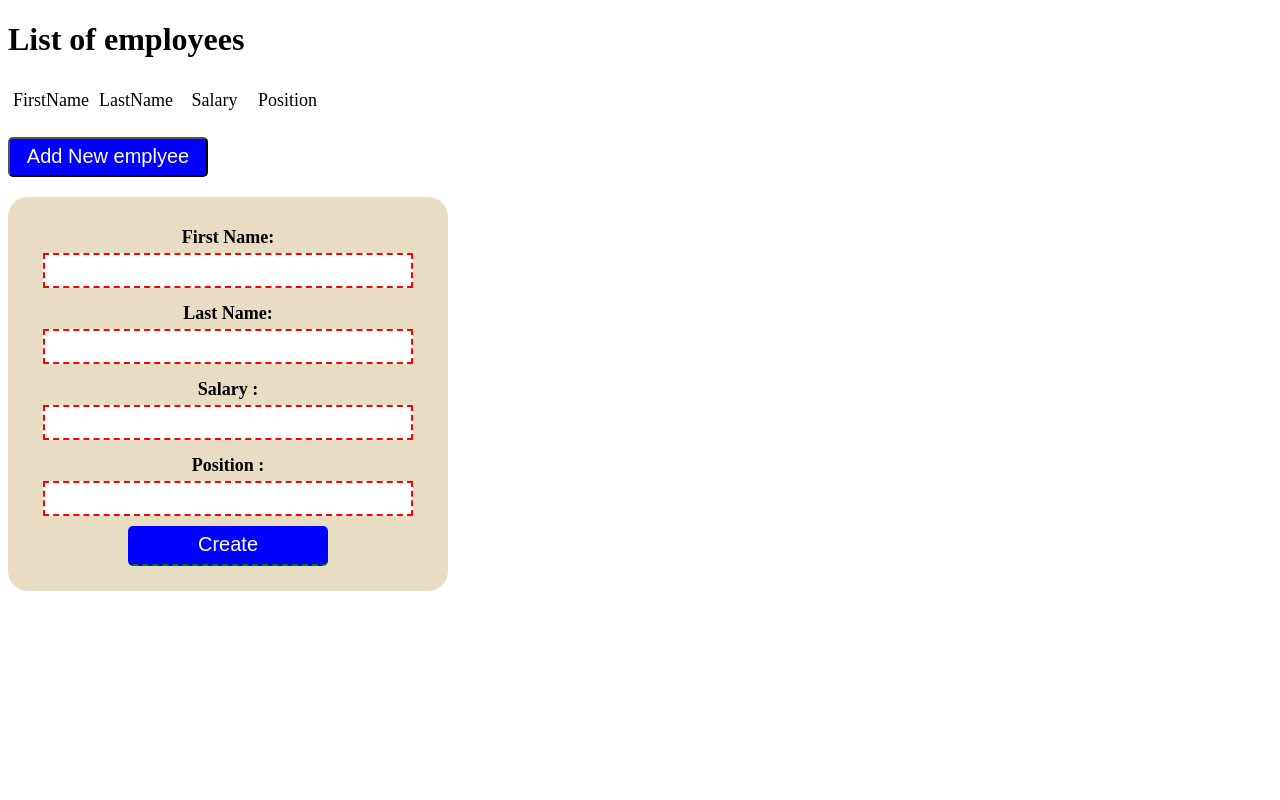
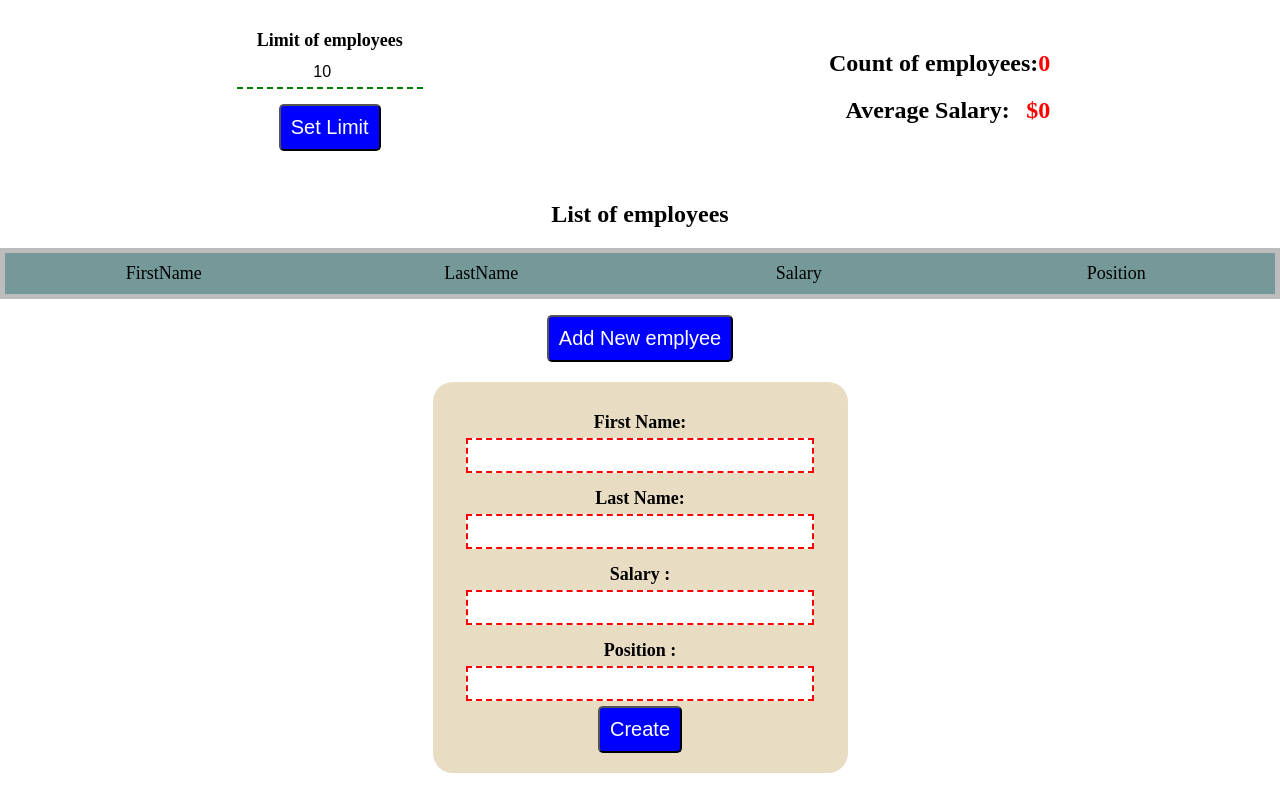
Before and after one commit to DmytroRoik/DOM-BOM_list-of-users, a plain HTML site: page index.html in a window 1280 px wide. Both pictures are taken after a click on the button "Add New emplyee". Drawn offline with Linux system fonts and the light colour scheme.

Commit message:
add style and fixed bug

```diff
--- a/css/styles.css
+++ b/css/styles.css
@@ -1,13 +1,47 @@
+html,body{
+	padding: 0;
+	margin: 0;
+}
+/*head start*/
+.generalInfo{
+	text-align: center;
+	display: flex;
+	justify-content: space-around;
+	padding: 30px;
+}
+.limit{
+	width:200px;
+}
+#limitUser{
+	margin-bottom: 15px;
+}
+.list-header{
+	background-color: rgba(12,100,100,.4);
+}
+
+.tablo span{
+	color: red;
+	float: right;
+}
+/*head end*/
+#emlpSection{
+	display: flex;
+	flex-direction: column;
+	text-align: center;
+	justify-content: center;
+}
+#emlpSection *{
+}
 .employeeList{
 	list-style: none;
 	display: flex;
 	flex-direction: column;
-	padding: 0;
-	width: 25%;
+	padding: 5px;
+	margin-top: 0;
+	background-color: rgba(122,122,122,.5)
 }
 .employeeList li{
 	display: flex;
-	flex-direction: row;
 }
 .employeeFirstName,.employeeLastName,.employeeSalary,.employeePosition{
 	width: 25%;
@@ -19,11 +53,16 @@
 	background-color: blue;
 	border-radius: 5px;
 	color:white;
-	width: 200px;
+	padding: 10px;
 	font-size: 20px;
-	height: 40px;
+	max-width:250px;
+	align-self: center;
 }
-/*Form*/
+.addEmployee:disabled{
+	background-color: grey;
+	color:lightgrey;
+}
+/*Form begin*/
 .hidden{
 	display: none;
 }
@@ -32,19 +71,20 @@
 }
 form{
 	margin-top: 20px;
+	padding: 20px;
 	background-color: rgba(162,122,13,.25);
-	width: 400px;
-	display:flex;
+	width: 100%;
+	max-width: 375px;
+	border-radius: 20px;
+	align-self: center;
+	display: flex;
+	flex-direction: column;
 	align-items: center;
-	border-radius: 20px;
-	flex-direction: column;
-	padding: 20px;
 }
 label{
 	margin-top: 10px;
 	font-size: 18px;
 	font-weight: bold;
-
 }
 input{
 	width: 90%;
--- a/index.html
+++ b/index.html
@@ -6,17 +6,28 @@
 	<link rel="stylesheet" href="css/styles.css">
 </head>
 <body>
-
+	<div class="generalInfo">
+		<div class="limit">
+			<label for="limitUser">Limit of employees</label><br>
+			<input type="number" id="limitUser" min=0 pattern="[0-9]{1,}">
+			<button class="addEmployee" onclick="setLimit()">Set Limit</button>
+		</div>
+		<div class="tablo">
+			<h2 class="listInfo">Count of employees: <span>0</span></h2>
+			<h2 class="listInfo">Average Salary: <span>$0</span> </h2>
+		</div>
+	</div>
+	<section id="emlpSection">
 		<h1>List of employees</h1>
 		<ul class="employeeList">
 			<li>
-			<span class="employeeFirstName">FirstName</span>
-			<span class="employeeLastName">LastName</span>
-			<span class="employeeSalary">Salary</span>
-			<span class="employeePosition">Position</span>
+				<span class="employeeFirstName list-header">FirstName</span>
+				<span class="employeeLastName list-header">LastName</span>
+				<span class="employeeSalary list-header">Salary</span>
+				<span class="employeePosition list-header">Position</span>
 			</li>
 		</ul>
-	<button class="addEmployee">Add New emplyee</button>
+		<button class="addEmployee" onclick="ShowForm()" >Add New emplyee</button>
 
 		<form class="hidden" id="emploeeForm" onsubmit="createUser()">
 			<label for="firstName">First Name:</label>
@@ -26,13 +37,15 @@
 			<input type="text" id="lastName" pattern="[A-z]{1,}" required>
 
 			<label for="salary" >Salary : </label>
-		<input type="number" id="salary" pattern="[0-9]{1,}" required>
+			<input type="number" id="salary" min=0 pattern="[0-9]{1,}" required>
 
 			<label for="position">Position : </label>
 			<input type="text" id="position" pattern="[A-z]{1,}" required>
 
-		<input type="submit" value="Create" class="addEmployee">
+			<button type="submit" class="addEmployee" disabled="true">Create</button>
 		</form>
-	<script src="js/app.js" defer></script>
+	</section>
+	<script src="js/user.js"></script>
+	<script src="js/app.js"></script>
 </body>
 </html>
--- a/js/app.js
+++ b/js/app.js
@@ -1,34 +1,21 @@
-function User(firstName,lastName,salary,position){
-	this.firstName=firstName;
-	this.lastName=lastName;
-	this.salary=salary;
-	this.position=position;
-}
-User.prototype.isEquals = function(user){
-	if(user.firstName==this.firstName&&user.lastName==this.lastName)return true;
-	else return false;
-};
-
 var usersList={
 	users: [],
 	limit: 10,
-	getCountOfUser: function () {
-		return this.users.length;
+	addUser: function (user) {
+		if(this.users.length<this.limit&&this.getAvgSalary()<2000){ this.users.push(user);}
+		else alert("Count of Employee more than "+this.limit+" or average salary more than 2000");
 	},
-	addUser: function (user) {
-		//console.log(this.getCountOfUser(),this.getAvgSalary(),this.limit)
-		if(this.getCountOfUser()<this.limit&&this.getAvgSalary()<2000){ this.users.push(user);}
-		else alert("No free space in table");
+	isUserCanBeAdded: function  () {
+		return this.users.length<this.limit;
 	},
 	getAvgSalary: function () {
-		if (this.getCountOfUser()==0)return 0;
-		console.log(this.getCountOfUser())
+		if (this.users.length==0)return 0;
 		let sum=0;
+
 		for(let el of this.users){
-			console.log(this.getCountOfUser(),el);
-			sum+=el.salary;
+			sum+= +el.salary;
 		}
-		return sum/this.getCountOfUser();
+		return sum/this.users.length;
 	},
 	isUserPresent: function (user) {
 		for(let el of this.users){
@@ -38,8 +25,30 @@ var usersList={
 	}
 }
 
+//
+document.getElementById('limitUser').value=usersList.limit;
+//
+function setListInfo () {
+	var $countOfUserSpan=document.querySelector('.tablo .listInfo span');
+	var $avgSalarySpan=document.querySelectorAll('.tablo .listInfo span')[1];
+
+		$countOfUserSpan.innerText=""+usersList.users.length;
+		$avgSalarySpan.innerText="$"+usersList.getAvgSalary();
+}
+
+function setLimit(){
+	var $limit=document.getElementById('limitUser');
+	if(isValid($limit.value))usersList.limit=$limit.value;
+	else alert('limit is invalid');
+	$limit.value=usersList.limit;
+	allowCreateUser(usersList.isUserCanBeAdded());
+}
 function createUser(){
 	event.preventDefault();
+	if(!usersList.isUserCanBeAdded()){
+		alert("No free space in table1")
+		return;
+	}
 	var uFirstName=document.getElementById('firstName').value;
 	var uLastName=document.getElementById('lastName').value;
 	var uSalary = document.getElementById('salary').value;
@@ -61,11 +70,14 @@ function createUser(){
 				usersList.addUser(user);
 				showUsersInList();
 				ShowForm(false);
+				setListInfo();
+				document.getElementById('limitUser').min=usersList.users.length;
 			}
 		}
 		else {
 			alert("Invalid data: "+errors);
 		}
+		allowCreateUser(usersList.isUserCanBeAdded());
 	}
 
 	function isValid(value) {
@@ -114,5 +126,11 @@ function createUser(){
 		var $form=document.getElementById('emploeeForm');
 		$form.classList.toggle('visible');
 		$form.reset();
+		allowCreateUser(usersList.isUserCanBeAdded());
 	}
-	document.getElementsByClassName('addEmployee')[0].addEventListener('click', ShowForm);
+	function allowCreateUser(isCanAdd){
+		if(isCanAdd){
+			document.querySelector('form button').disabled=false;
+		}
+		else document.querySelector('form button').disabled=true;
+	}
--- /dev/null
+++ b/js/user.js
@@ -0,0 +1,10 @@
+function User(firstName,lastName,salary,position){
+	this.firstName=firstName;
+	this.lastName=lastName;
+	this.salary=salary;
+	this.position=position;
+}
+User.prototype.isEquals = function(user){
+	if(user.firstName==this.firstName&&user.lastName==this.lastName)return true;
+	else return false;
+};
```
Lines whose indentation alone changed are shown as unchanged.
